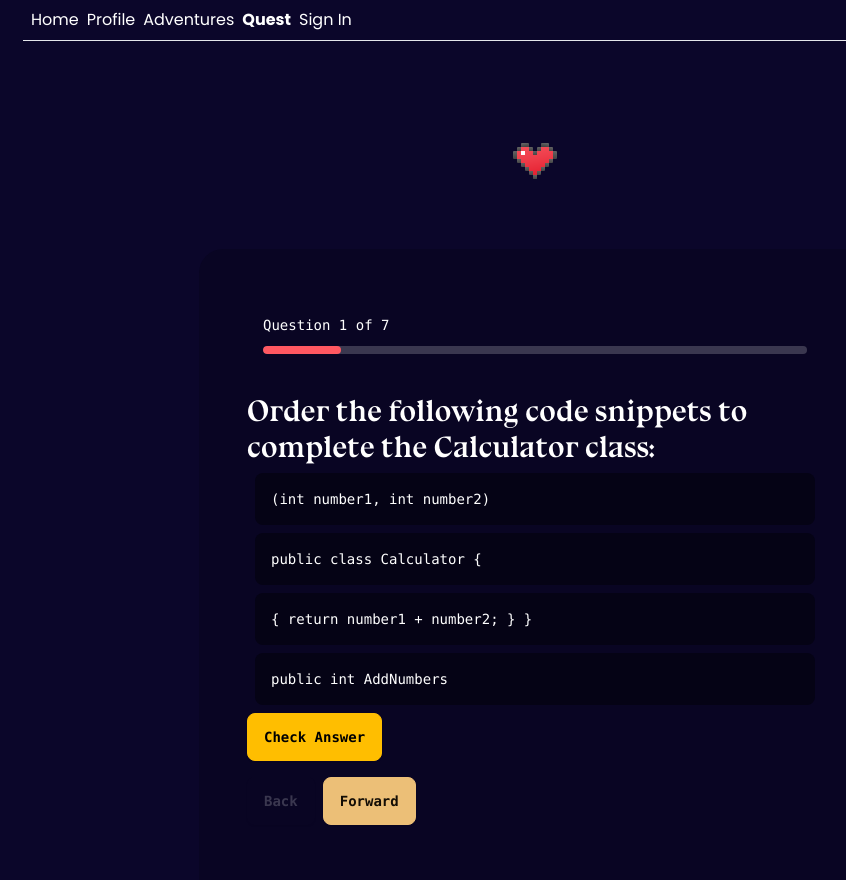
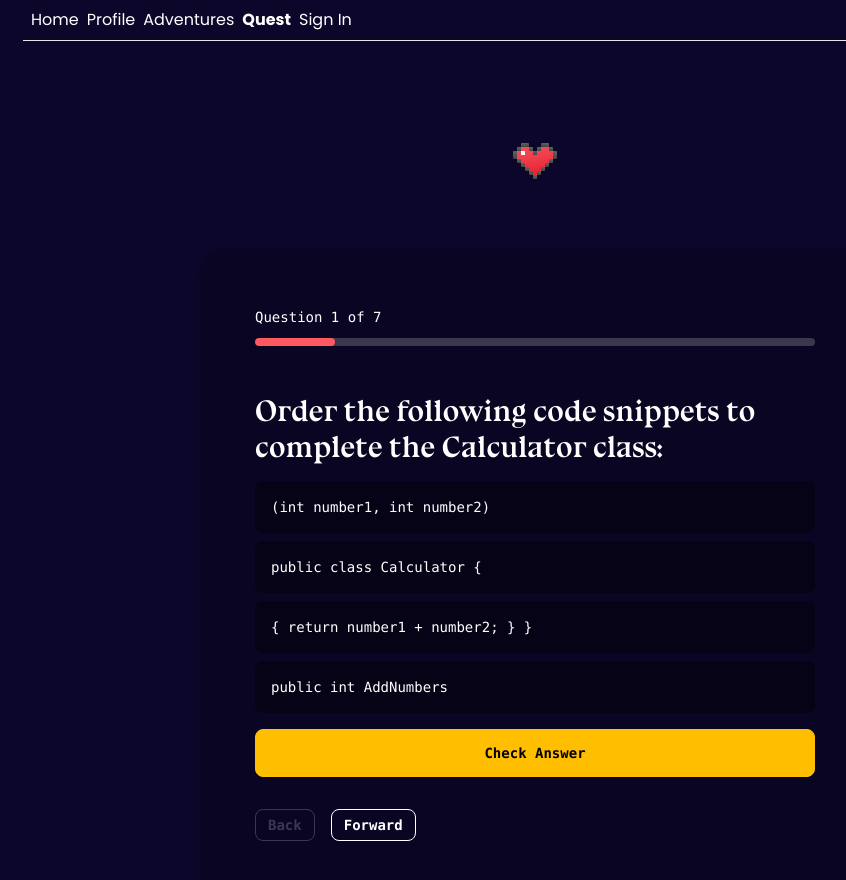
Before and after one commit to StefanStenStark/Codewarts, a React (Vite) app in the folder CWfront/: page /quizdrop in a window 1280 px wide. Shown: the top 880 px of the page, without its empty margins (105-951 px from the left). Built offline with nearby package versions, Linux system fonts and the light colour scheme; no server answers.

Commit message:
feat: fix margins on Quiz

```diff
--- a/CWfront/src/components/quizdrop/DragAndDrop.tsx
+++ b/CWfront/src/components/quizdrop/DragAndDrop.tsx
@@ -82,8 +82,8 @@ export default function DragDropQuestions({
         currQuestion={currentQuestionIndex + 1}
         totalQuestions={questions.length}
       />
-      <div key={currentQuestion.id} className="mb-8">
-        <h2 className="font-serif text-3xl mt-8">
+      <div key={currentQuestion.id} className="mb-8 flex flex-col">
+        <h2 className="font-serif text-3xl mt-8 m-2">
           {currentQuestion.questionText}
         </h2>
         <ul>
@@ -104,7 +104,7 @@ export default function DragDropQuestions({
           ))}
         </ul>
 
-        <button onClick={checkAnswer} className="btn btn-warning font-mono">
+        <button onClick={checkAnswer} className="btn btn-warning m-2 font-mono">
           Check Answer
         </button>
 
@@ -121,14 +121,14 @@ export default function DragDropQuestions({
         <div className="mt-4">
           <button
             onClick={handlePrevious}
-            className="btn btn-secondary mr-2 font-mono"
+            className="btn btn-outline btn-sm mr-2 font-mono m-2"
             disabled={currentQuestionIndex === 0}
           >
             Back
           </button>
           <button
             onClick={handleNext}
-            className="btn btn-secondary font-mono"
+            className="btn btn-outline btn-sm font-mono m-2"
             disabled={currentQuestionIndex === questions.length - 1}
           >
             Forward
--- a/CWfront/src/components/quizdrop/DragAndDropProgress.tsx
+++ b/CWfront/src/components/quizdrop/DragAndDropProgress.tsx
@@ -8,7 +8,7 @@ export default function DragAndDropProgressBar({
   const progress = (currQuestion / totalQuestions) * 100;
 
   return (
-    <div className="m-4">
+    <div className="m-2">
       <span className="text-sm font-mono">
         Question {currQuestion} of {totalQuestions}
       </span>
```
